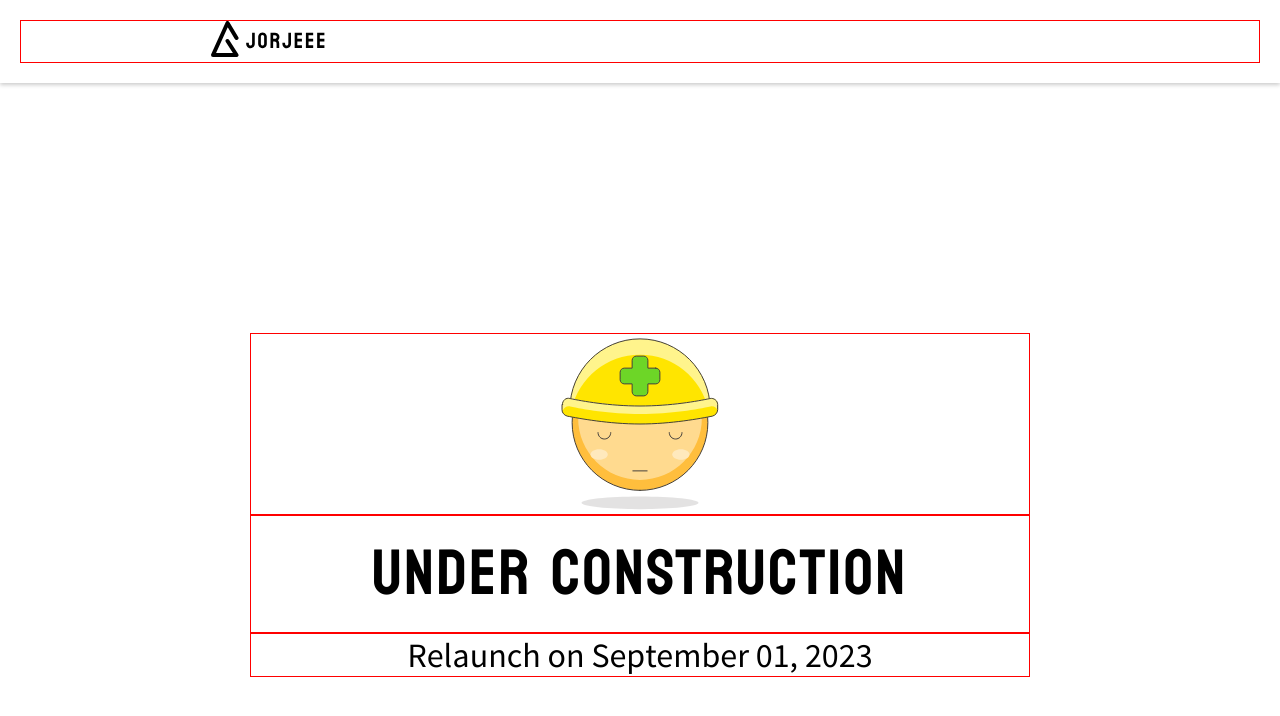
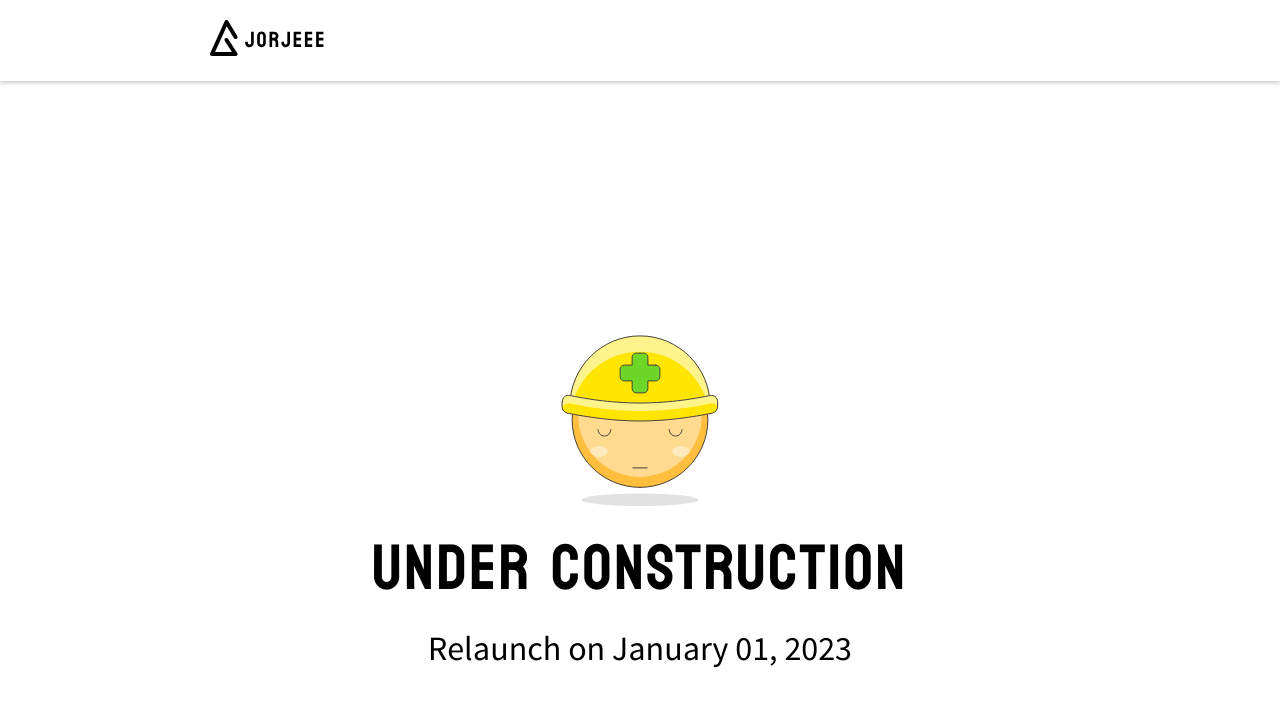
Before and after one commit to jorjeee/george-portfolio.github.io, a plain HTML site: page index.html in a window 1280 px wide. Drawn offline with Linux system fonts and the light colour scheme.

Commit message:
edit date and red boxes

```diff
--- a/css/style.css
+++ b/css/style.css
@@ -30,7 +30,7 @@
   display: flex;
   justify-content: flex-start;
   /* padding: 0 0 0 190px; */
-  border: 1px solid red;
+  /* border: 1px solid red; */
 }
 
 .logo img {
@@ -55,7 +55,7 @@ main {
 .construction-img {
     display: flex;
     justify-content: center;
-    border: 1px solid red;
+    /* border: 1px solid red; */
 }
 
 .headline-opener {
@@ -65,7 +65,7 @@ main {
     font-size: 64px;
     letter-spacing: 2.5px;
     color: black;
-    border: 1px solid red;
+    /* border: 1px solid red; */
 }
 
 .subhead-opener {
@@ -75,5 +75,5 @@ main {
     font-size: 34px;
     color: black;
     /* margin-top: -20px; */
-    border: 1px solid red;
+    /* border: 1px solid red; */
 }
--- a/index.html
+++ b/index.html
@@ -37,7 +37,7 @@
 
       <div>
         <p class="subhead-opener">
-          Relaunch on September 01, 2023
+          Relaunch on January 01, 2023
         </p>
       </div>
 
```
